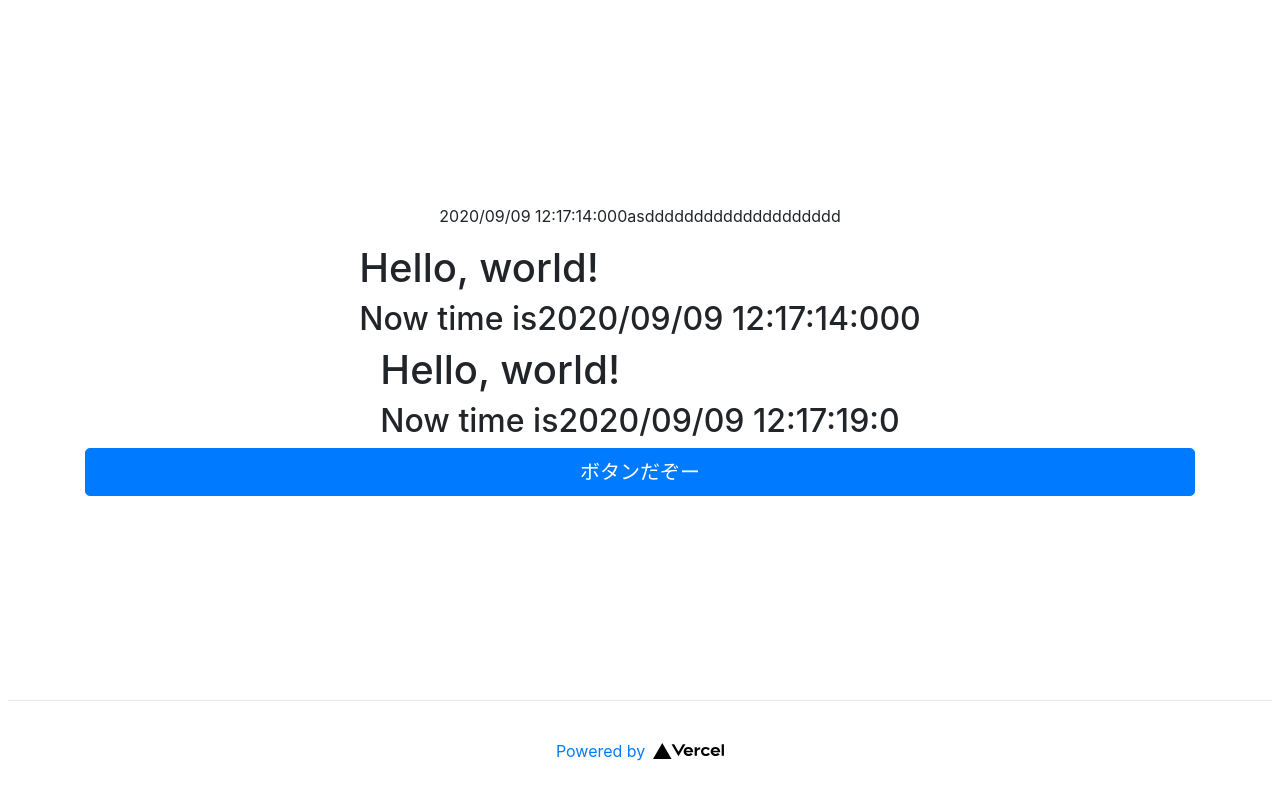
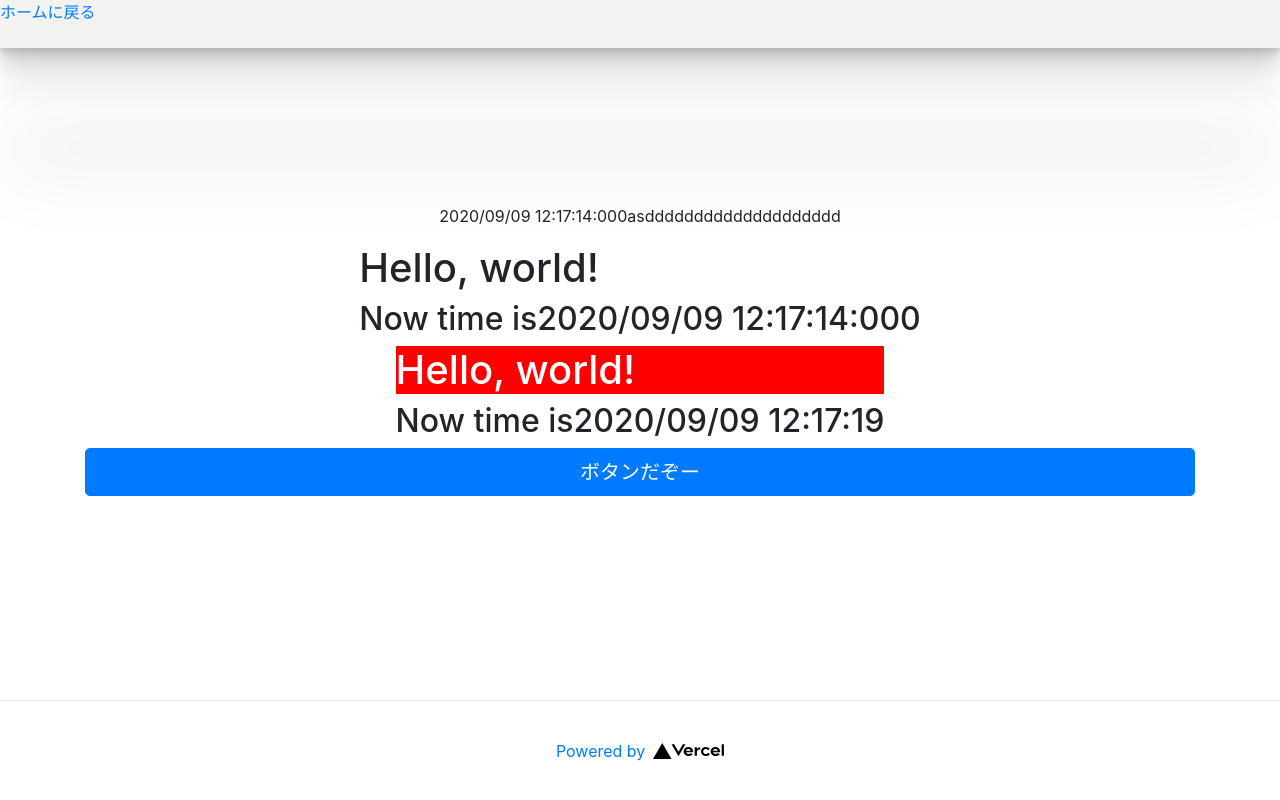
Before and after one commit to Mochichi2003/marugakitter, a Next.js app: page / in a window 1280 px wide. Shown: the top 800 px of the page. Built offline with nearby package versions, Linux system fonts and the light colour scheme.

Commit message:
headerを書いているところ

```diff
--- /dev/null
+++ b/components/Header.module.scss
@@ -0,0 +1,28 @@
+/* Palette generated by Palette List - palettelist.com */
+
+$first-color: #f2f2f0;
+$second-color: #ff5e3a;
+$third-color: #2c365d;
+$fourth-color: #272e4f;
+$primary-text-color: #212121;
+$secondary-text-color: #757575;
+$divider-color: #bdbdbd;
+$icon-color: #000000;
+
+.topbar {
+  box-shadow: 0 1.4px 1.9px rgba(0, 0, 0, 0.042),
+    0 3.6px 4.3px rgba(0, 0, 0, 0.06), 0 6.8px 7.7px rgba(0, 0, 0, 0.069),
+    0 12.1px 12.8px rgba(0, 0, 0, 0.073), 0 21.2px 21.2px rgba(0, 0, 0, 0.074),
+    0 41.7px 37px rgba(0, 0, 0, 0.072), 0 123px 80px rgba(0, 0, 0, 0.07);
+  background: $first-color;
+  width: 100vw;
+	height: 48px;
+	top: 0;
+	right: 0;
+	position: fixed;
+
+}
+.backtohome{
+		color: red;
+		background: red
+	}
--- /dev/null
+++ b/components/header.js
@@ -0,0 +1,13 @@
+import React from "react";
+import Link from "next/link";
+import styles from "./Header.module.scss";
+
+export default function TopHeader() {
+  return (
+    <div className={styles.topbar}>
+      <Link href="./" className={styles.backtohome}>
+        ホームに戻る
+      </Link>
+    </div>
+  );
+}
--- a/package.json
+++ b/package.json
@@ -10,6 +10,7 @@
     "lint:fix": "eslint --fix --ext .js ."
   },
   "dependencies": {
+    "@zeit/next-css": "^1.0.1",
     "@zeit/next-sass": "^1.0.1",
     "bootstrap": "^4.5.2",
     "jquery": "1.9.1",
--- a/pages/index.js
+++ b/pages/index.js
@@ -2,8 +2,12 @@ import Head from "next/head";
 import moment from "moment";
 import React from "react";
 import { Button, Container } from "react-bootstrap";
-import styles from "../styles/Home.module.css";
+// import styles from "../styles/Home.module.css";
 // import WmIQ65qoWWhcGKf from "../styles/Home.module.scss";
+import styles from "../styles/main.module.scss";
+
+// 自分で作ったcomponentを入れていくところ
+import TopHeader from "../components/header";
 
 function Nowtime() {
   return (
@@ -51,7 +55,7 @@ class Clock extends React.Component {
   }
 
   nowtime() {
-    return moment().format("YYYY/MM/DD hh:mm:ss:S");
+    return moment().format("YYYY/MM/DD hh:mm:ss");
   }
 
   componentWillUnmount() {
@@ -67,7 +71,7 @@ class Clock extends React.Component {
   render() {
     return (
       <div>
-        <h1>Hello, world!</h1>
+        <h1 className={styles.error}>Hello, world!</h1>
         <h2>
           Now time is
           {this.state.date}
@@ -101,11 +105,13 @@ export default function Home() {
         <meta name="msapplication-TileColor" content="#da532c" />
         <meta name="theme-color" content="#ffffff" />
 
-        <title>HEY SEY JAPAN</title>
+        <title>丸書きったー</title>
         <link rel="icon" href="/favicon.ico" />
       </Head>
+      <TopHeader />
 
       <Container className={styles.main}>
+        <topbar />
         <Nowtime />
         <Clocck />
         <Clock />
--- a/styles/globals.css
+++ b/styles/globals.css
@@ -4,6 +4,7 @@ body {
   margin: 0;
   font-family: -apple-system, BlinkMacSystemFont, Segoe UI, Roboto, Oxygen,
     Ubuntu, Cantarell, Fira Sans, Droid Sans, Helvetica Neue, sans-serif;
+    height: 2000px;
 }
 
 a {
--- /dev/null
+++ b/styles/main.module.scss
@@ -0,0 +1,141 @@
+/*
+You do not need to worry about .error {} colliding with any other `.css` or
+`.module.css` files!
+*/
+.error {
+  color: white;
+  background-color: red;
+}
+.container {
+  min-height: 100vh;
+  padding: 0 0.5rem;
+  display: flex;
+  flex-direction: column;
+  justify-content: center;
+  align-items: center;
+  padding: 0;
+
+}
+
+.main {
+  padding: 5rem 0;
+  flex: 1;
+  display: flex;
+  flex-direction: column;
+  justify-content: center;
+  align-items: center;
+}
+
+.footer {
+  width: 100%;
+  height: 100px;
+  border-top: 1px solid #eaeaea;
+  display: flex;
+  justify-content: center;
+  align-items: center;
+}
+
+.footer img {
+  margin-left: 0.5rem;
+}
+
+.footer a {
+  display: flex;
+  justify-content: center;
+  align-items: center;
+}
+
+.title a {
+  color: #0070f3;
+  text-decoration: none;
+}
+
+.title a:hover,
+.title a:focus,
+.title a:active {
+  text-decoration: underline;
+}
+
+.title {
+  margin: 0;
+  line-height: 1.15;
+  font-size: 4rem;
+}
+
+.title,
+.description {
+  text-align: center;
+}
+
+.description {
+  line-height: 1.5;
+  font-size: 1.5rem;
+}
+
+.code {
+  background: #fafafa;
+  border-radius: 5px;
+  padding: 0.75rem;
+  font-size: 1.1rem;
+  font-family: Menlo, Monaco, Lucida Console, Liberation Mono, DejaVu Sans Mono,
+    Bitstream Vera Sans Mono, Courier New, monospace;
+}
+
+.grid {
+  display: flex;
+  align-items: center;
+  justify-content: center;
+  flex-wrap: wrap;
+
+  max-width: 800px;
+  margin-top: 3rem;
+}
+
+.card {
+  margin: 1rem;
+  flex-basis: 45%;
+  padding: 1.5rem;
+  text-align: left;
+  color: inherit;
+  text-decoration: none;
+  border: 1px solid #eaeaea;
+  border-radius: 10px;
+	transition: color 0.15s ease, border-color 0.15s ease;
+}
+
+.card:hover,
+.card:focus,
+.card:active {
+  color: #0070f3;
+  border-color: #0070f3;
+}
+
+.card h3 {
+  margin: 0 0 1rem 0;
+  font-size: 1.5rem;
+}
+
+.card p {
+  margin: 0;
+  font-size: 1.25rem;
+  line-height: 1.5;
+}
+
+.logo {
+  height: 1em;
+}
+
+@media (max-width: 600px) {
+  .grid {
+    width: 100%;
+    flex-direction: column;
+  }
+}
+.drawio {
+  max-width: 100%;
+  border: 1px solid transparent;
+}
+.header{
+  width: 100%;
+  background:#f00
+}
```
Also changed, not shown: next.config.js (line endings or trailing spaces), 2 other files (tests, documents, lock files or other folders).
